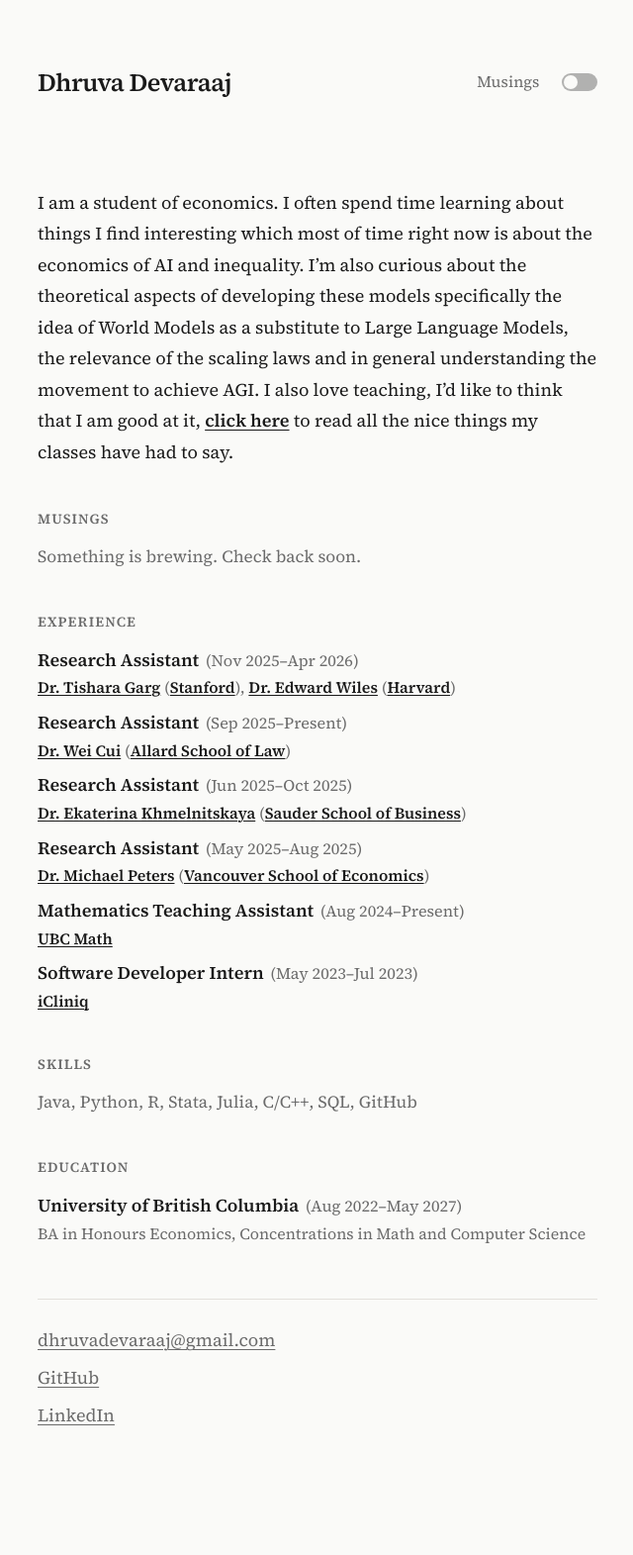
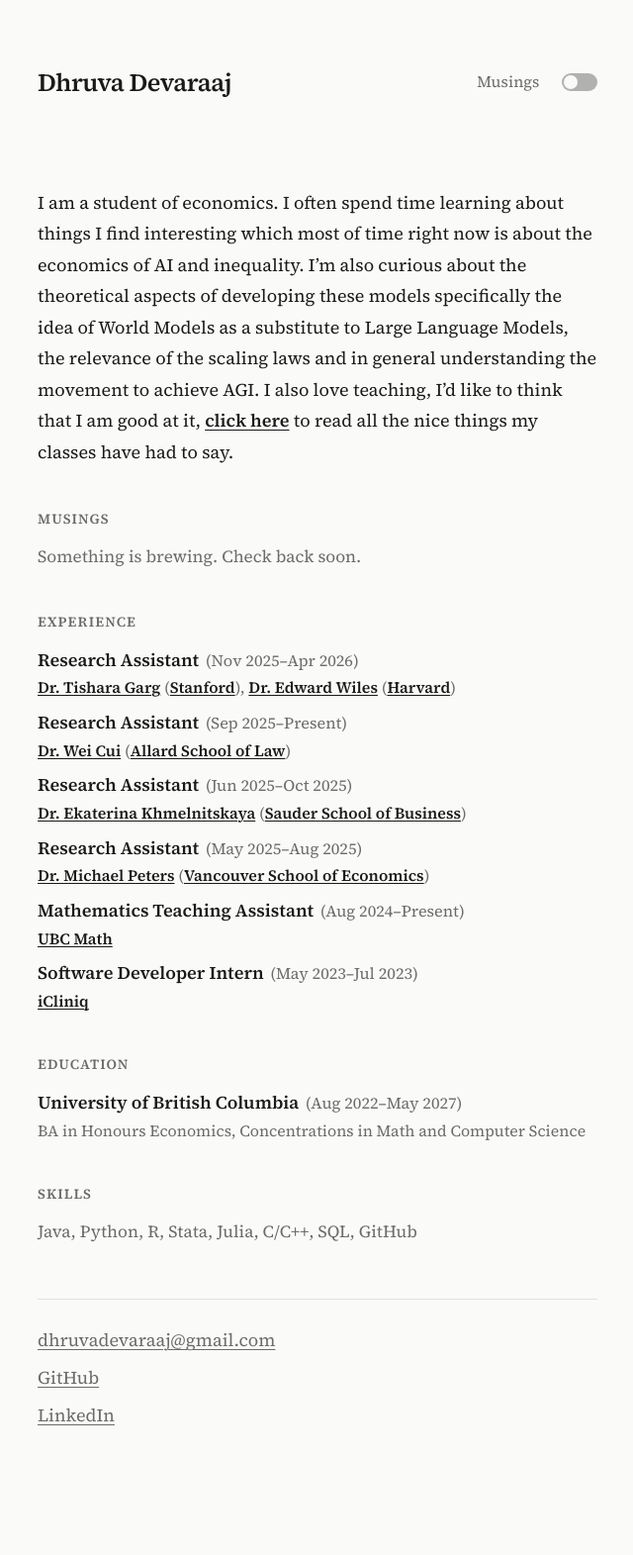
Before and after one commit to dhruva36/dhruva36.github.io, a Jekyll site: the page built from index.md, in a window 1280 px wide. Shown: the whole page at 99% size, without its empty margins (319-959 px from the left). Built offline with Jekyll 4.4.1, drawn with Linux system fonts in a browser that asks for light colours.

Commit message:
Move Education section above Skills

```diff
--- a/_layouts/home.html
+++ b/_layouts/home.html
@@ -42,12 +42,6 @@ layout: default
             </ul>
         </section>
 
-        <!-- Skills -->
-        <section>
-            <h2>Skills</h2>
-            <p class="skills-text">{{ page.skills | join: ", " }}</p>
-        </section>
-
         <!-- Education -->
         <section>
             <h2>Education</h2>
@@ -65,6 +59,12 @@ layout: default
             </ul>
         </section>
 
+        <!-- Skills -->
+        <section>
+            <h2>Skills</h2>
+            <p class="skills-text">{{ page.skills | join: ", " }}</p>
+        </section>
+
         {% include footer.html %}
     </div>
 </article>
```
